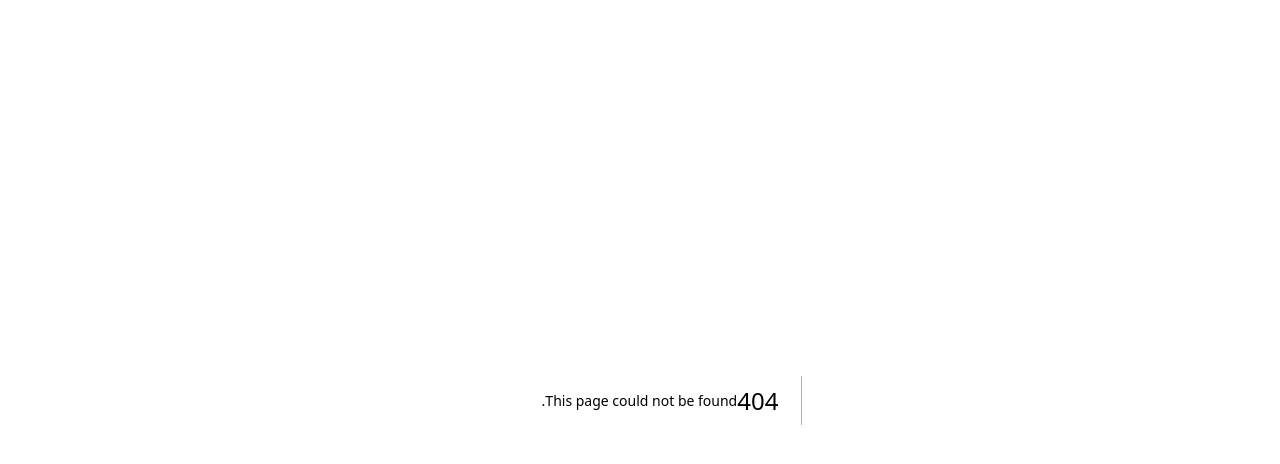
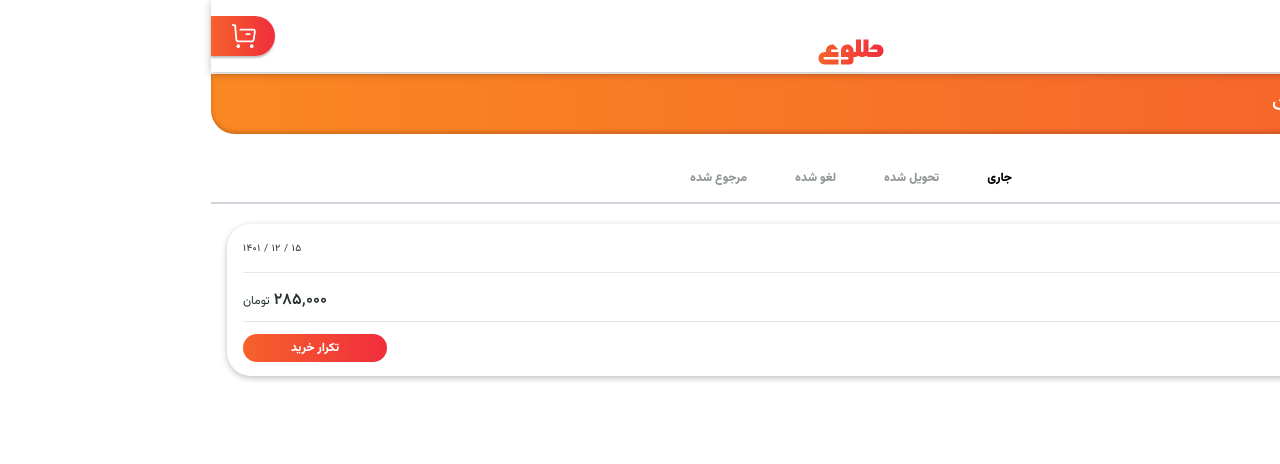
Before and after one commit to Mhdph/toloe-pakhsh, a Next.js app: page /history in a window 1280 px wide. Before the commit this address had no page. Shown: the top 464 px of the page. Built offline with nearby package versions, Linux system fonts and the light colour scheme.

Commit message:
add history page

```diff
--- /dev/null
+++ b/pages/history.tsx
@@ -0,0 +1,16 @@
+import Navbar from "@/components/Navbar";
+import { Tabs } from "@/components/tabs";
+import BackgroundTitle from "@/components/ui/BackgroundTitle";
+import React from "react";
+
+function History() {
+  return (
+    <div>
+      <Navbar />
+      <BackgroundTitle name="تاریخچه سفارشات" />
+      <Tabs />
+    </div>
+  );
+}
+
+export default History;
```
